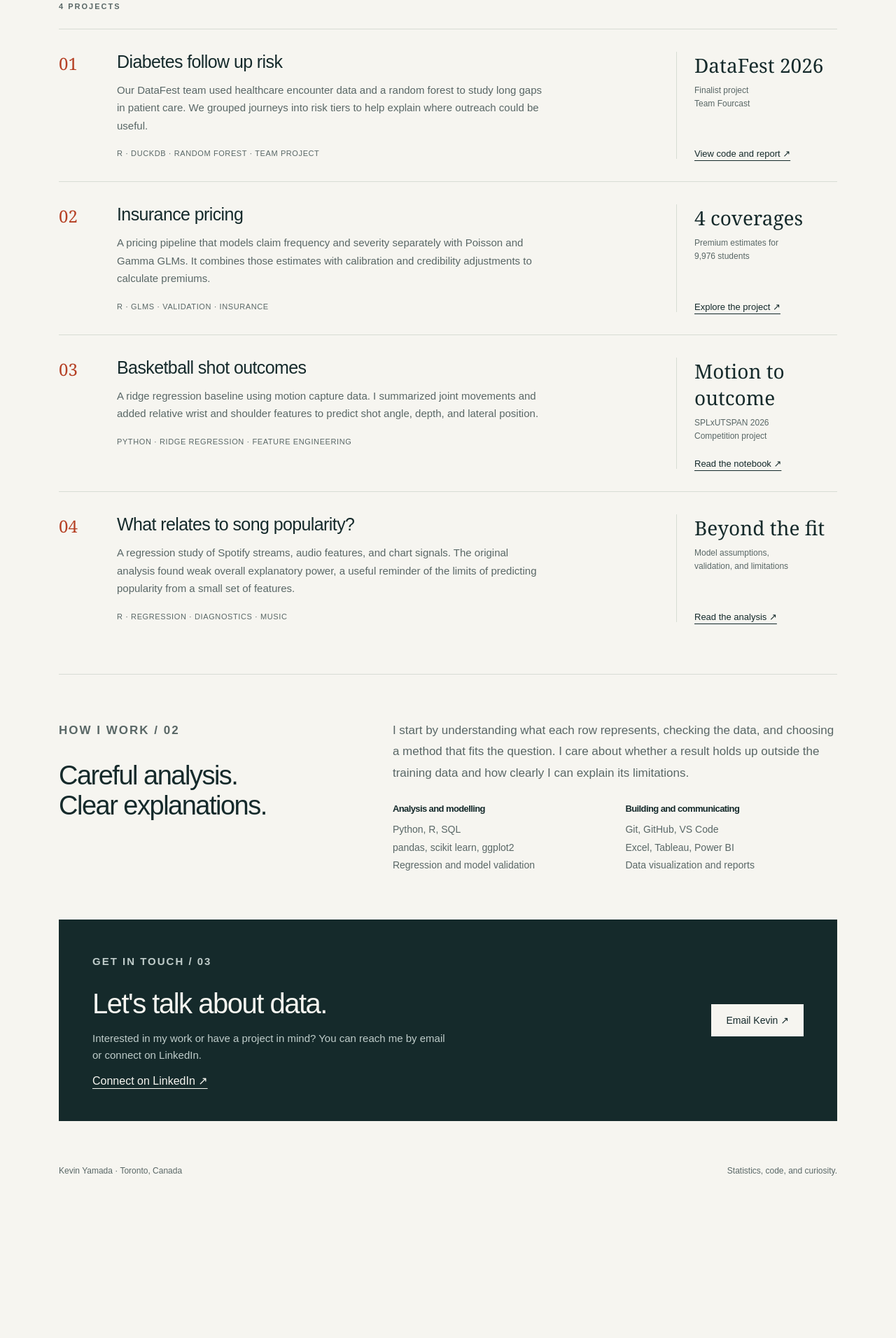
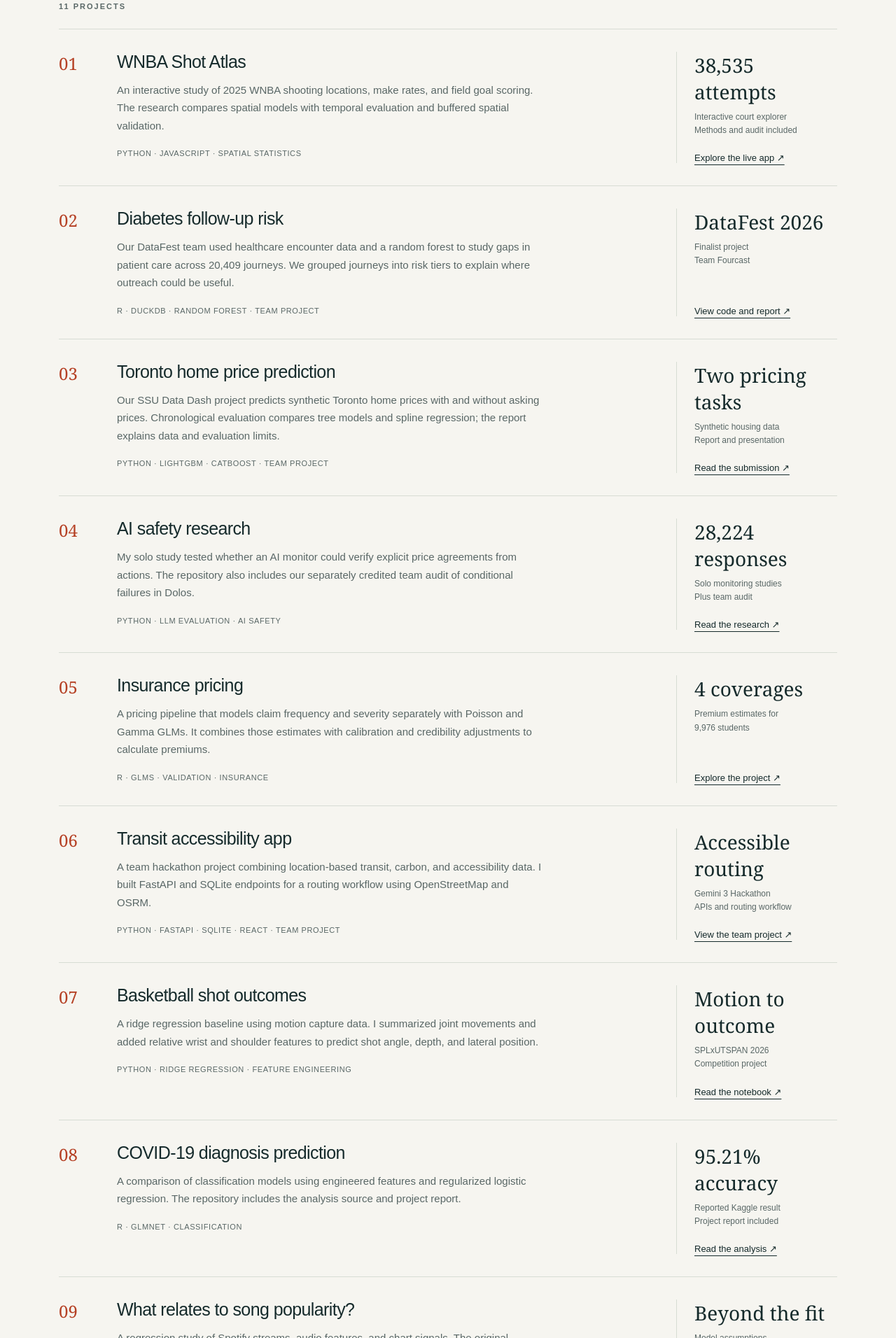
Before and after one commit to kevinyamada/kevinyamada.github.io, a plain HTML site: page index.html in a window 1280 px wide. Shown: the part 888-2800 px from the top of the page at 70% size. Before the commit the page ends 2598 px from the top, so only its background shows below. Drawn offline with Linux system fonts and the light colour scheme.

Commit message:
Showcase WNBA and recent projects with source links and setup guide

```diff
--- a/index.html
+++ b/index.html
@@ -13,12 +13,19 @@
 <a class="skip" href="#main">Skip to content</a>
 <header><a class="brand" href="#">KY<span>.</span></a><nav aria-label="Main navigation"><a href="#work">Work</a><a href="#about">About</a><a href="#contact">Contact</a></nav></header>
 <main id="main">
-<section class="hero" aria-labelledby="title"><div><p class="eyebrow">Statistics · Mathematics · Toronto</p><h1 id="title">Making sense<br>of <em>messy data.</em></h1><p class="intro">I'm Kevin Yamada, a University of Toronto student interested in data analytics, statistical modelling, and machine learning.</p><div class="actions"><a class="button" href="#work">Explore my work ↗</a><a class="textlink" href="https://github.com/kevinyamada">GitHub ↗</a></div></div><aside class="note" aria-label="About Kevin"><p class="eyebrow">A little about me</p><p class="name">Kevin<br>Yamada</p><p>I like working through a question from the raw data to a result I can explain. My projects cover healthcare, insurance, music, and sports.</p><dl><dt>Studying</dt><dd>Statistics &amp; Mathematics</dd><dt>University</dt><dd>University of Toronto</dd><dt>Working with</dt><dd>Python, R, and SQL</dd></dl></aside></section>
-<section id="work" aria-labelledby="worktitle"><div class="sectionhead"><div><p class="eyebrow">Selected projects / 01</p><h2 id="worktitle">Questions into projects.</h2></div><p>A selection of my coursework and competition projects, with code and reports linked below.</p></div><div class="filters" aria-label="Filter projects"><button type="button" data-filter="all" aria-pressed="true">All work</button><button type="button" data-filter="ml" aria-pressed="false">Machine learning</button><button type="button" data-filter="stats" aria-pressed="false">Statistical modelling</button></div><p id="count" class="eyebrow" aria-live="polite">4 projects</p>
-<article class="project" data-category="ml"><span class="number">01</span><div><h3>Diabetes follow up risk</h3><p>Our DataFest team used healthcare encounter data and a random forest to study long gaps in patient care. We grouped journeys into risk tiers to help explain where outreach could be useful.</p><span class="tags">R · DuckDB · Random forest · Team project</span></div><div class="result"><div><strong>DataFest 2026</strong><small>Finalist project<br>Team Fourcast</small></div><a href="https://github.com/kevinyamada/Datafest2026">View code and report ↗</a></div></article>
-<article class="project" data-category="stats"><span class="number">02</span><div><h3>Insurance pricing</h3><p>A pricing pipeline that models claim frequency and severity separately with Poisson and Gamma GLMs. It combines those estimates with calibration and credibility adjustments to calculate premiums.</p><span class="tags">R · GLMs · Validation · Insurance</span></div><div class="result"><div><strong>4 coverages</strong><small>Premium estimates for<br>9,976 students</small></div><a href="https://github.com/kevinyamada/CAS-Predictive-Modeling-Case-Competition-Pricing-Model">Explore the project ↗</a></div></article>
-<article class="project" data-category="ml"><span class="number">03</span><div><h3>Basketball shot outcomes</h3><p>A ridge regression baseline using motion capture data. I summarized joint movements and added relative wrist and shoulder features to predict shot angle, depth, and lateral position.</p><span class="tags">Python · Ridge regression · Feature engineering</span></div><div class="result"><div><strong>Motion to outcome</strong><small>SPLxUTSPAN 2026<br>Competition project</small></div><a href="https://github.com/kevinyamada/basketball-shot-outcome-prediction">Read the notebook ↗</a></div></article>
-<article class="project" data-category="stats"><span class="number">04</span><div><h3>What relates to song popularity?</h3><p>A regression study of Spotify streams, audio features, and chart signals. The original analysis found weak overall explanatory power, a useful reminder of the limits of predicting popularity from a small set of features.</p><span class="tags">R · Regression · Diagnostics · Music</span></div><div class="result"><div><strong>Beyond the fit</strong><small>Model assumptions,<br>validation, and limitations</small></div><a href="https://github.com/kevinyamada/spotify-streaming-analysis">Read the analysis ↗</a></div></article>
+<section class="hero" aria-labelledby="title"><div><p class="eyebrow">Statistics · Mathematics · Toronto</p><h1 id="title">Making sense<br>of <em>messy data.</em></h1><p class="intro">I'm Kevin Yamada, a University of Toronto student interested in data analytics, statistical modelling, and machine learning.</p><div class="actions"><a class="button" href="#work">Explore my work ↗</a><a class="textlink" href="https://github.com/kevinyamada">GitHub ↗</a></div></div><aside class="note" aria-label="About Kevin"><p class="eyebrow">A little about me</p><p class="name">Kevin<br>Yamada</p><p>I like working through a question from the raw data to a result I can explain. My projects cover healthcare, housing, insurance, AI safety, and sports.</p><dl><dt>Studying</dt><dd>Statistics &amp; Mathematics</dd><dt>University</dt><dd>University of Toronto</dd><dt>Working with</dt><dd>Python, R, and SQL</dd></dl></aside></section>
+<section id="work" aria-labelledby="worktitle"><div class="sectionhead"><div><p class="eyebrow">Selected projects / 01</p><h2 id="worktitle">Questions into projects.</h2></div><p>Interactive work, research, and competition projects, with code and reports linked below.</p></div><div class="filters" aria-label="Filter projects"><button type="button" data-filter="all" aria-pressed="true">All work</button><button type="button" data-filter="ml" aria-pressed="false">Machine learning</button><button type="button" data-filter="stats" aria-pressed="false">Statistical modelling</button></div><p id="count" class="eyebrow" aria-live="polite">11 projects</p>
+<article class="project" data-category="stats"><span class="number">01</span><div><h3>WNBA Shot Atlas</h3><p>An interactive study of 2025 WNBA shooting locations, make rates, and field goal scoring. The research compares spatial models with temporal evaluation and buffered spatial validation.</p><span class="tags">Python · JavaScript · Spatial statistics</span></div><div class="result"><div><strong>38,535 attempts</strong><small>Interactive court explorer<br>Methods and audit included</small></div><a href="https://kevinyamada.github.io/wnba/">Explore the live app ↗</a></div></article>
+<article class="project" data-category="ml"><span class="number">02</span><div><h3>Diabetes follow-up risk</h3><p>Our DataFest team used healthcare encounter data and a random forest to study gaps in patient care across 20,409 journeys. We grouped journeys into risk tiers to explain where outreach could be useful.</p><span class="tags">R · DuckDB · Random forest · Team project</span></div><div class="result"><div><strong>DataFest 2026</strong><small>Finalist project<br>Team Fourcast</small></div><a href="https://github.com/kevinyamada/Datafest2026">View code and report ↗</a></div></article>
+<article class="project" data-category="ml"><span class="number">03</span><div><h3>Toronto home price prediction</h3><p>Our SSU Data Dash project predicts synthetic Toronto home prices with and without asking prices. Chronological evaluation compares tree models and spline regression; the report explains data and evaluation limits.</p><span class="tags">Python · LightGBM · CatBoost · Team project</span></div><div class="result"><div><strong>Two pricing tasks</strong><small>Synthetic housing data<br>Report and presentation</small></div><a href="https://github.com/kevinyamada/datadash-submission">Read the submission ↗</a></div></article>
+<article class="project" data-category="ml"><span class="number">04</span><div><h3>AI safety research</h3><p>My solo study tested whether an AI monitor could verify explicit price agreements from actions. The repository also includes our separately credited team audit of conditional failures in Dolos.</p><span class="tags">Python · LLM evaluation · AI safety</span></div><div class="result"><div><strong>28,224 responses</strong><small>Solo monitoring studies<br>Plus team audit</small></div><a href="https://github.com/kevinyamada/ai-collusion-sprint-2026">Read the research ↗</a></div></article>
+<article class="project" data-category="stats"><span class="number">05</span><div><h3>Insurance pricing</h3><p>A pricing pipeline that models claim frequency and severity separately with Poisson and Gamma GLMs. It combines those estimates with calibration and credibility adjustments to calculate premiums.</p><span class="tags">R · GLMs · Validation · Insurance</span></div><div class="result"><div><strong>4 coverages</strong><small>Premium estimates for<br>9,976 students</small></div><a href="https://github.com/kevinyamada/CAS-Predictive-Modeling-Case-Competition-Pricing-Model">Explore the project ↗</a></div></article>
+<article class="project" data-category="ml"><span class="number">06</span><div><h3>Transit accessibility app</h3><p>A team hackathon project combining location-based transit, carbon, and accessibility data. I built FastAPI and SQLite endpoints for a routing workflow using OpenStreetMap and OSRM.</p><span class="tags">Python · FastAPI · SQLite · React · Team project</span></div><div class="result"><div><strong>Accessible routing</strong><small>Gemini 3 Hackathon<br>APIs and routing workflow</small></div><a href="https://github.com/kimbi12/transit-accessibility-app">View the team project ↗</a></div></article>
+<article class="project" data-category="ml"><span class="number">07</span><div><h3>Basketball shot outcomes</h3><p>A ridge regression baseline using motion capture data. I summarized joint movements and added relative wrist and shoulder features to predict shot angle, depth, and lateral position.</p><span class="tags">Python · Ridge regression · Feature engineering</span></div><div class="result"><div><strong>Motion to outcome</strong><small>SPLxUTSPAN 2026<br>Competition project</small></div><a href="https://github.com/kevinyamada/basketball-shot-outcome-prediction">Read the notebook ↗</a></div></article>
+<article class="project" data-category="ml"><span class="number">08</span><div><h3>COVID-19 diagnosis prediction</h3><p>A comparison of classification models using engineered features and regularized logistic regression. The repository includes the analysis source and project report.</p><span class="tags">R · glmnet · Classification</span></div><div class="result"><div><strong>95.21% accuracy</strong><small>Reported Kaggle result<br>Project report included</small></div><a href="https://github.com/kevinyamada/covid-diagnosis-prediction">Read the analysis ↗</a></div></article>
+<article class="project" data-category="stats"><span class="number">09</span><div><h3>What relates to song popularity?</h3><p>A regression study of Spotify streams, audio features, and chart signals. The original analysis found weak overall explanatory power, a useful reminder of the limits of predicting popularity from a small set of features.</p><span class="tags">R · Regression · Diagnostics · Music</span></div><div class="result"><div><strong>Beyond the fit</strong><small>Model assumptions,<br>validation, and limitations</small></div><a href="https://github.com/kevinyamada/spotify-streaming-analysis">Read the analysis ↗</a></div></article>
+<article class="project" data-category="stats"><span class="number">10</span><div><h3>Global child well-being</h3><p>Exploratory analysis of UNICEF indicators, with R analysis scripts and visual outputs for comparing patterns in child well-being.</p><span class="tags">R · ggplot2 · UNICEF</span></div><div class="result"><div><strong>Public indicators</strong><small>Data cleaning<br>Exploratory analysis</small></div><a href="https://github.com/kevinyamada/Global-Child-Well-Being-Analysis">Browse the analysis ↗</a></div></article>
+<article class="project" data-category="stats"><span class="number">11</span><div><h3>Income inequality in Canada</h3><p>A descriptive analysis of income disparities across population groups, examining education, geography, and ethnicity through data cleaning, aggregation, and visualization.</p><span class="tags">R · Tableau · Excel</span></div><div class="result"><div><strong>Income disparities</strong><small>Descriptive analysis<br>Canadian data</small></div><a href="https://github.com/kevinyamada/The-Ethnicity-Tax-Income-Inequality-in-Canada">Explore the project ↗</a></div></article>
 </section>
 <section class="about" id="about" aria-labelledby="abouttitle"><div><p class="eyebrow">How I work / 02</p><h2 id="abouttitle">Careful analysis.<br>Clear explanations.</h2></div><div><p>I start by understanding what each row represents, checking the data, and choosing a method that fits the question. I care about whether a result holds up outside the training data and how clearly I can explain its limitations.</p><div class="skills"><div><h3>Analysis and modelling</h3><p>Python, R, SQL<br>pandas, scikit learn, ggplot2<br>Regression and model validation</p></div><div><h3>Building and communicating</h3><p>Git, GitHub, VS Code<br>Excel, Tableau, Power BI<br>Data visualization and reports</p></div></div></div></section>
 <section class="contact" id="contact" aria-labelledby="contacttitle"><div><p class="eyebrow" style="color:#bfccca">Get in touch / 03</p><h2 id="contacttitle">Let's talk about data.</h2><p>Interested in my work or have a project in mind? You can reach me by email or connect on LinkedIn.</p><a href="https://www.linkedin.com/in/kevinyamada-uoft/">Connect on LinkedIn ↗</a></div><a class="button" href="mailto:kevinyamada.ky@gmail.com">Email Kevin ↗</a></section>
```
Also changed, not shown: 1 other file.
